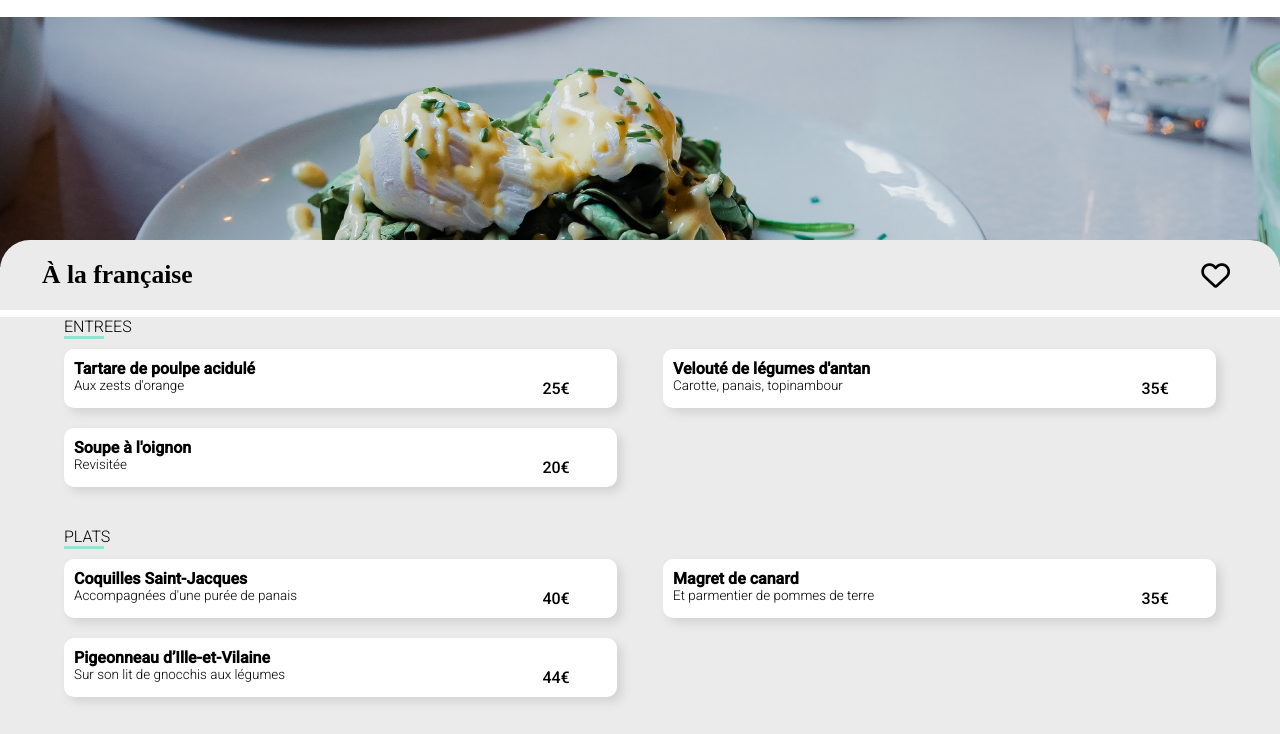
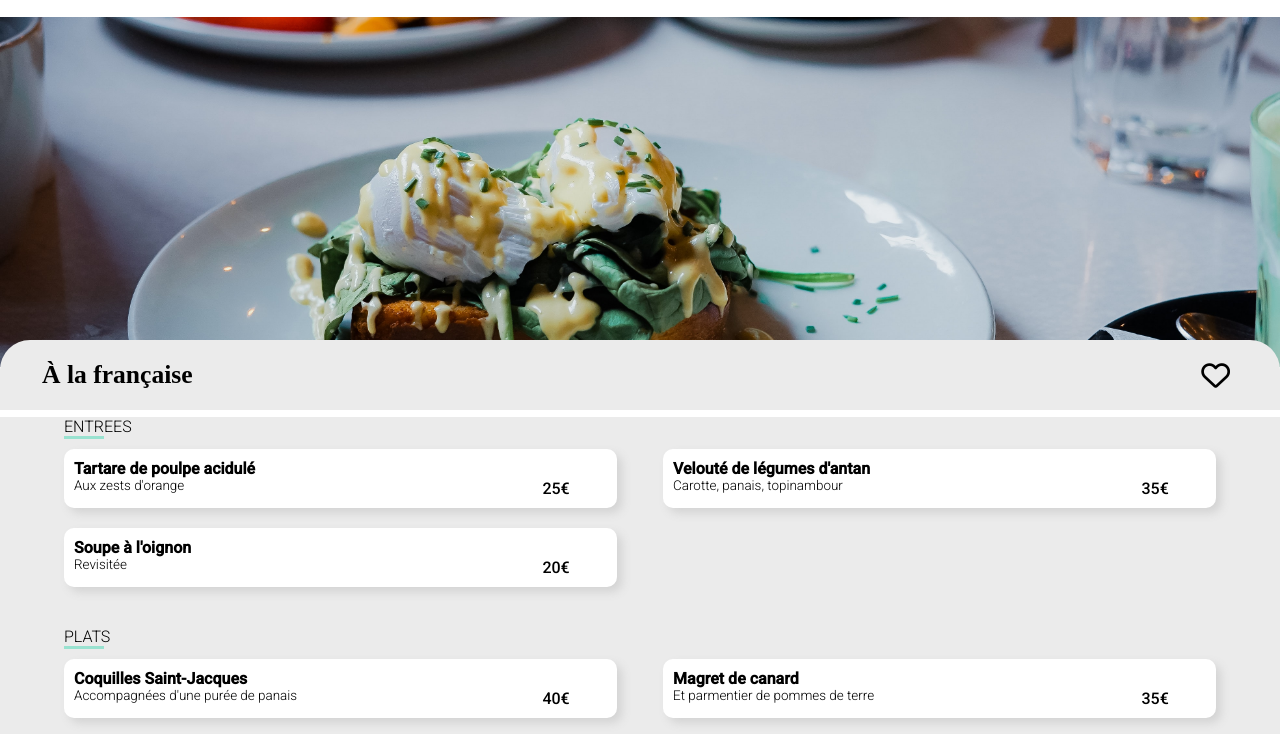
Before and after one commit to Crodmartins/ohmyfood, a website: page menu-alafrancaise.html in a window 1280 px wide. Shown: the part 61-795 px from the top of the page. Drawn offline with Linux system fonts and the light colour scheme; a web font is replaced by a local one.

Commit message:
size up img menu restaurant

```diff
--- a/sass/layout/_media_queries.scss
+++ b/sass/layout/_media_queries.scss
@@ -85,5 +85,10 @@ button {
     .restaurant_big_container figure {
         width: 475px;
     }
-
+    .restaurant_menu_id {
+        max-height: 400px;
+    }
+    .restaurant_menu_id img {
+        height: 350px;
+    }
 }
```
Also changed, not shown: style.css, 1 other file.
